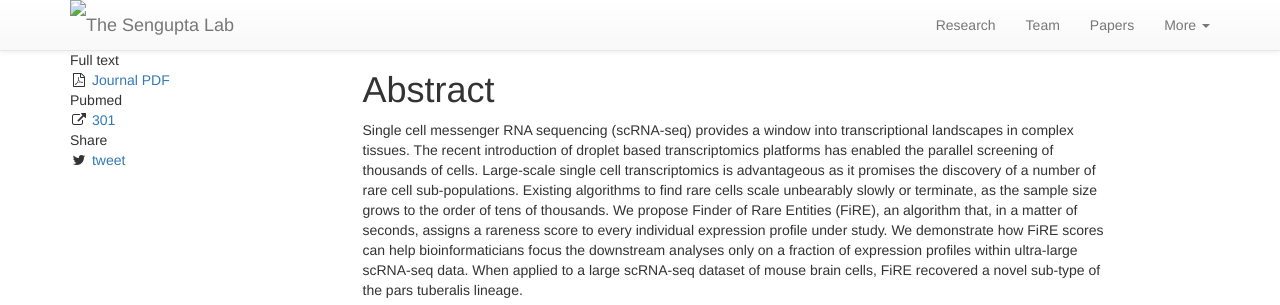
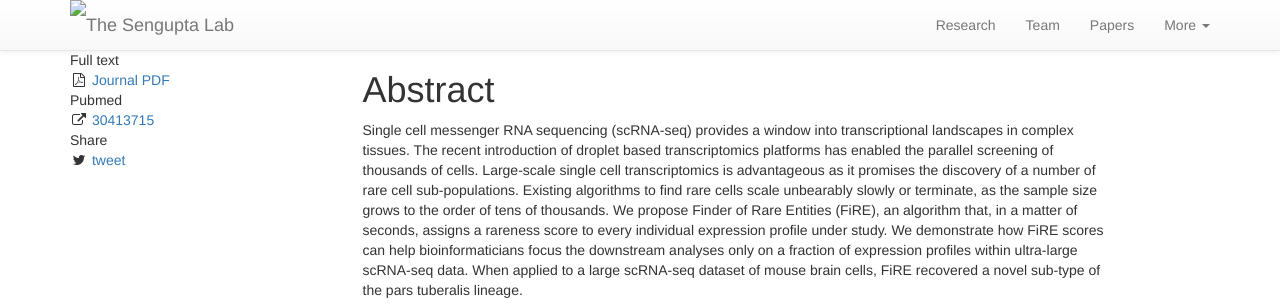
Before and after one commit to debarka/senguptalab.github.io, a Jekyll site: the page built from papers/_posts/2018-10-07-Discovery_of_rare_cells_from_voluminous_scRNA_seqdata.md, in a window 1280 px wide. Shown: the top 305 px of the page. Built offline with Jekyll 4.4.1, drawn with Linux system fonts in a browser that asks for light colours; nearby versions of some CDN libraries; library files that are not in the unit come from our copies.

Commit message:
Update 2018-10-07-Discovery_of_rare_cells_from_voluminous_scRNA_seqdata.md

```diff
--- a/papers/_posts/2018-10-07-Discovery_of_rare_cells_from_voluminous_scRNA_seqdata.md
+++ b/papers/_posts/2018-10-07-Discovery_of_rare_cells_from_voluminous_scRNA_seqdata.md
@@ -1,6 +1,6 @@
 ---
 layout: paper
-title: "Discovery of rare cells from voluminous single cell expression data (Accepted in principle)"
+title: "Discovery of rare cells from voluminous single cell expression data"
 year: "2018"
 shortref: "Jindal et al. Nature Communications 2018"
 nickname:
@@ -13,7 +13,7 @@
 pdf:
 pdflink: https://www.nature.com/articles/s41467-018-07234-6
 github:
-pmid: 301
+pmid: 30413715
 pmcid:
 f1000:
 figshare:
```
